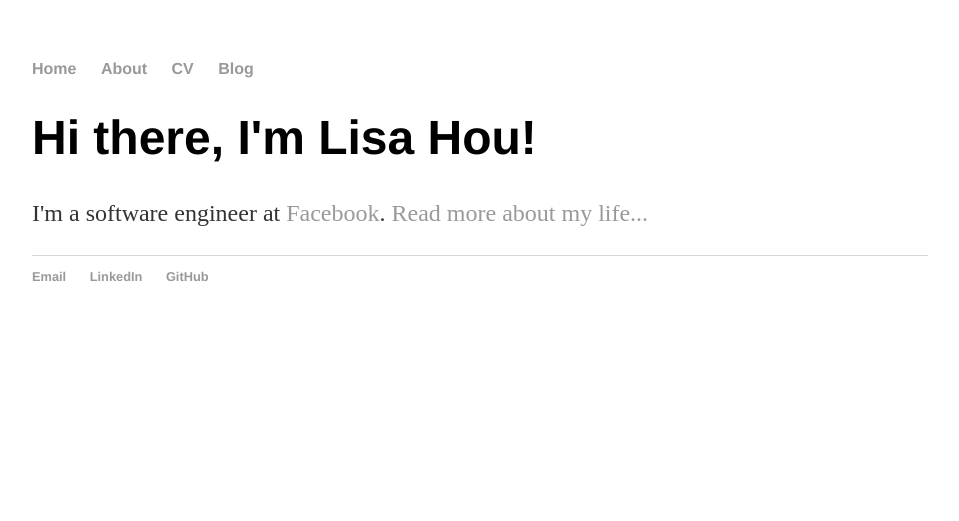
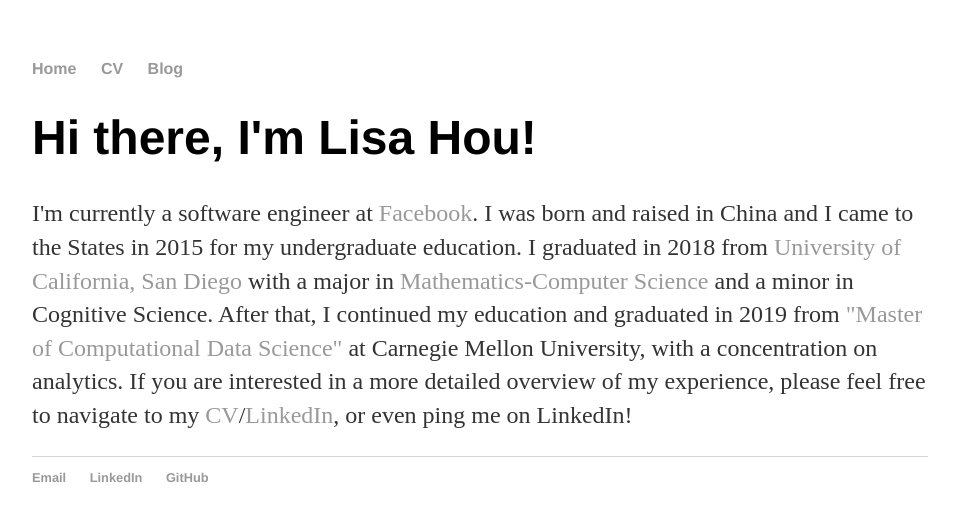
Before and after one commit to lisahou888/lisahou888.github.io, a Jekyll site: the page built from index.html, in a window 1280 px wide. Shown: the top 521 px of the page, without its empty margins (160-1119 px from the left). Built offline with Jekyll 4.4.1, drawn with Linux system fonts in a browser that asks for light colours.

Commit message:
detailed home

```diff
--- a/_layouts/default.html
+++ b/_layouts/default.html
@@ -8,7 +8,6 @@
 		<nav>
     		<ul>
         		<li><a href="/">Home</a></li>
-	        	<li><a href="/about">About</a></li>
         		<li><a href="/cv">CV</a></li>
         		<li><a href="/blog">Blog</a></li>
     		</ul>
--- a/about/index.html
+++ /dev/null
@@ -1,5 +0,0 @@
----
-layout: default
-title: About Lisa
----
-Come back later!
--- a/index.html
+++ b/index.html
@@ -4,5 +4,5 @@ title: Lisa Hou
 ---
 <div class="blurb">
 	<h1>Hi there, I'm Lisa Hou!</h1>
-	<p>I'm a software engineer at <a href="https://www.facebook.com">Facebook</a>. <a href="/about">Read more about my life...</a></p>
+	<p>I'm currently a software engineer at <a href="https://www.facebook.com">Facebook</a>. I was born and raised in China and I came to the States in 2015 for my undergraduate education. I graduated in 2018 from <a href="https://www.ucsd.edu">University of California, San Diego</a> with a major in <a href="https://www.math.ucsd.edu/~handbook/undergraduate/ma30-math-computer-science-b-s/">Mathematics-Computer Science</a> and a minor in Cognitive Science. After that, I continued my education and graduated in 2019 from <a href="https://mcds.cs.cmu.edu/">"Master of Computational Data Science"</a> at Carnegie Mellon University, with a concentration on analytics. If you are interested in a more detailed overview of my experience, please feel free to navigate to my <a href="/cv">CV</a>/<a href="https://www.linkedin.com/in/lisa-zhuojun-hou/">LinkedIn</a>, or even ping me on LinkedIn! </p>
 </div><!-- /.blurb -->
```
